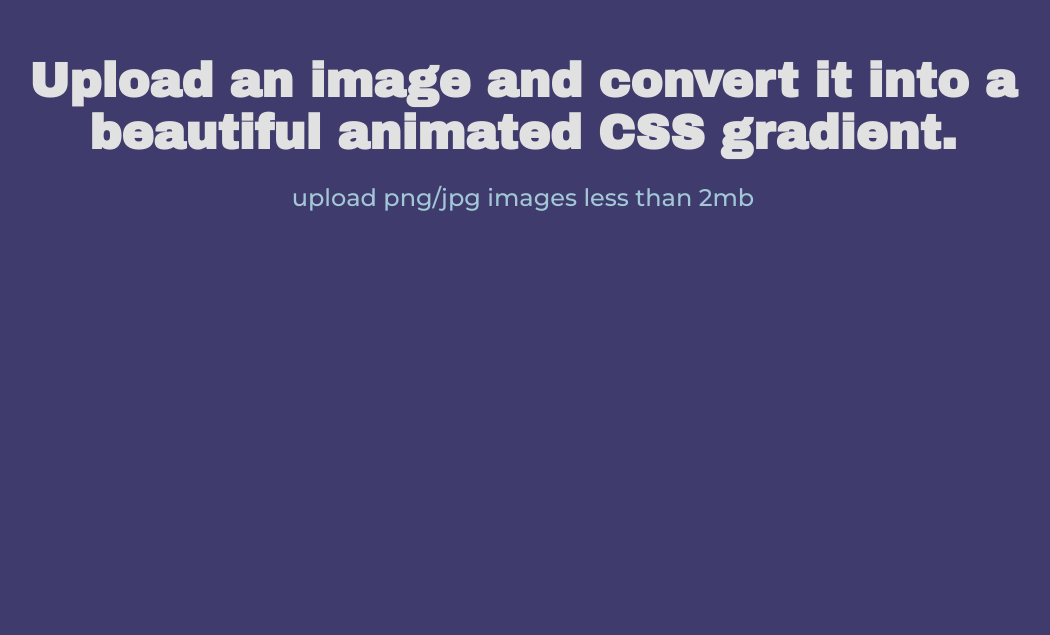
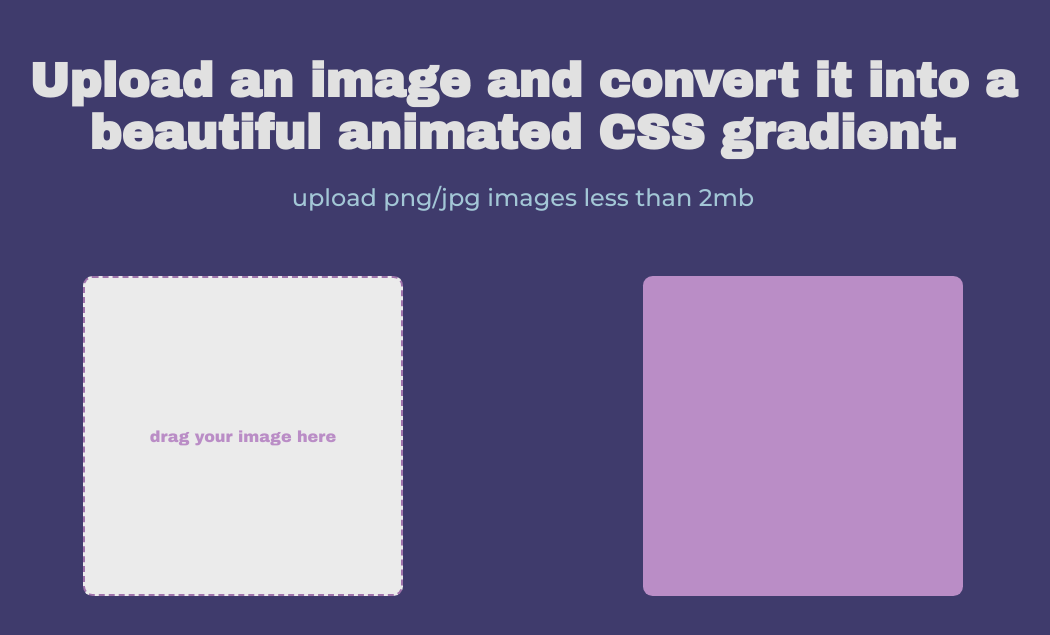
Before and after one commit to dulajkavinda/gradientify-fe, a Next.js app: page / in a window 1280 px wide. Shown: the part 105-740 px from the top of the page, without its empty margins (117-1167 px from the left). Built offline with nearby package versions, Linux system fonts and the light colour scheme.

Commit message:
main ui func added

```diff
--- a/package.json
+++ b/package.json
@@ -17,6 +17,7 @@
     "next": "13.2.3",
     "react": "18.2.0",
     "react-dom": "18.2.0",
+    "react-dropzone": "^14.2.3",
     "typescript": "4.9.5"
   }
 }
--- /dev/null
+++ b/src/pages/components/upload/Upload.module.css
@@ -0,0 +1,40 @@
+.container {
+  display: flex;
+  flex-direction: row;
+  align-items: center;
+  justify-content: space-around;
+  width: 100%;
+  height: 100%;
+  flex-wrap: wrap;
+}
+
+.fileDrop {
+  display: flex;
+  align-items: center;
+  justify-content: center;
+  background: #ebebeb;
+  border: 2px dashed #9f73ab;
+  border-radius: 0.6em;
+  text-align: center;
+  color: #ba8dc6;
+  font-family: "Archivo Black", sans-serif;
+  cursor: pointer;
+  width: 20em;
+  height: 20em;
+
+  margin: 1em;
+}
+
+.fileDrop:hover {
+  background: #e8fff4;
+  border: 5px dashed #62dfc0;
+}
+
+.preview {
+  display: flex;
+  width: 20em;
+  height: 20em;
+  border-radius: 0.6em;
+  background-color: #ba8dc6;
+  margin: 1em;
+}
--- /dev/null
+++ b/src/pages/components/upload/Upload.tsx
@@ -0,0 +1,41 @@
+import getGradient from "@/services/get-gradient";
+import convertToBase64 from "@/utils/conver-to-base64";
+import React, { ChangeEvent, useState, useCallback } from "react";
+import { DropzoneOptions, useDropzone } from "react-dropzone";
+import styles from "./Upload.module.css";
+
+function StyledDropzone() {
+  const [gradient, setGradient] = useState<string | null>(null);
+
+  const onDrop = useCallback(async (acceptedFiles: any) => {
+    const selectedFile = acceptedFiles?.[0];
+    if (!selectedFile) return;
+
+    const base64Image = await convertToBase64(selectedFile);
+
+    if (base64Image) {
+      const gradient = await getGradient(base64Image.toString());
+      setGradient(gradient.data);
+    }
+  }, []);
+
+  const { getRootProps, getInputProps, isDragActive } = useDropzone({ onDrop });
+
+  return (
+    <div className={styles.container}>
+      <div {...getRootProps()}>
+        <input {...getInputProps()} />
+        <p className={styles.fileDrop}>drag your image here</p>
+      </div>
+
+      <div
+        className={styles.preview}
+        style={{
+          background: gradient?.toString(),
+        }}
+      ></div>
+    </div>
+  );
+}
+
+export default StyledDropzone;
--- a/src/pages/index.tsx
+++ b/src/pages/index.tsx
@@ -5,6 +5,7 @@ import convertToBase64 from "@/utils/conver-to-base64";
 import getGradient from "@/services/get-gradient";
 import { ChangeEvent } from "react";
 import { HERO_TITLE, SUB_TITLE } from "@/config/constants";
+import Upload from "./components/upload/upload";
 
 export default function Home() {
   const [gradient, setGradient] = useState<string | ArrayBuffer | null>(null);
@@ -39,10 +40,7 @@ export default function Home() {
         <h1>{HERO_TITLE}</h1>
         <p>{SUB_TITLE}</p>
 
-        {/* <form action="">
-          <input name="file" type="file" onChange={onFileUploadChange} />
-        </form>
-        <div> {gradient?.toString()}</div> */}
+        <Upload />
       </main>
     </>
   );
--- a/src/styles/Home.module.css
+++ b/src/styles/Home.module.css
@@ -15,11 +15,12 @@
   text-align: center;
 }
 
-.main p {
+.main > p {
   color: var(--color-blue);
   font-family: var(--secondary-font);
 
   font-size: 1.5rem;
   text-align: center;
   margin-top: 1em;
+  margin-bottom: 2em;
 }
```
Also changed, not shown: 1 other file (tests, documents, lock files or other folders).
